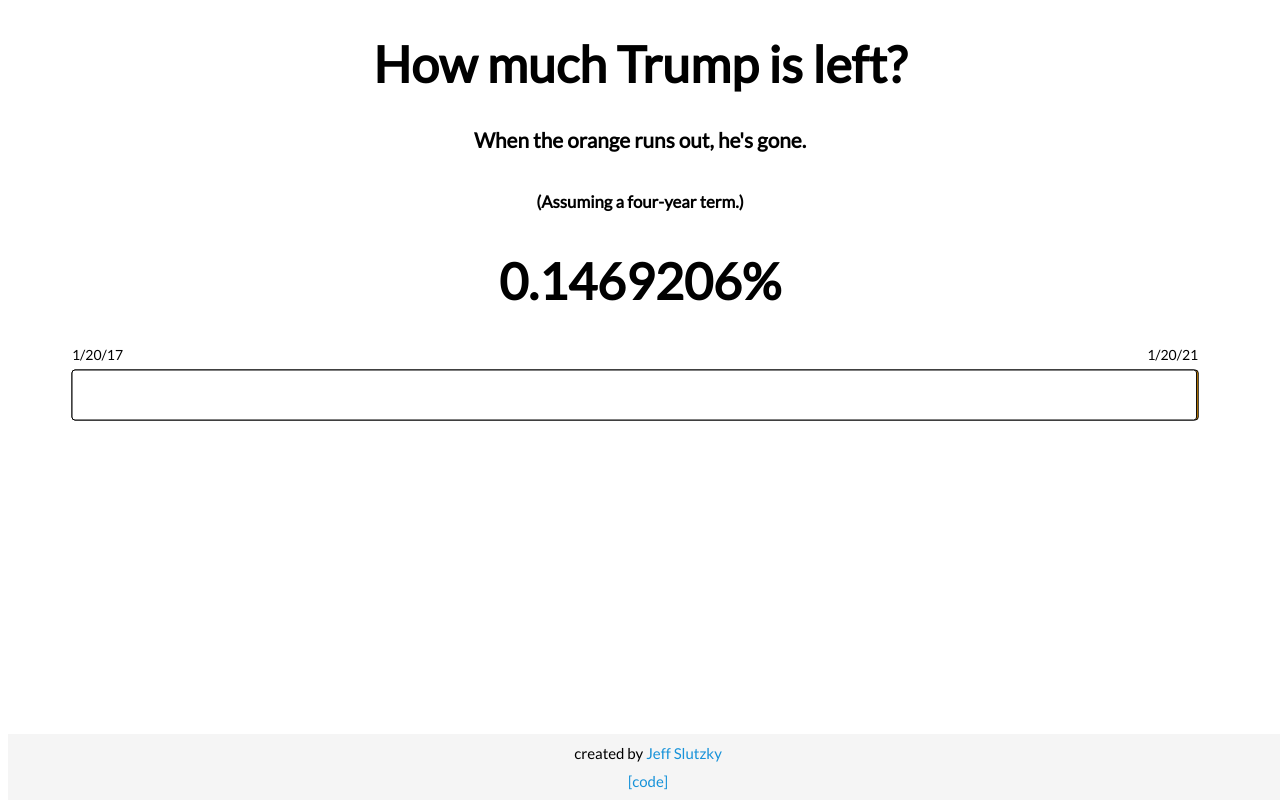
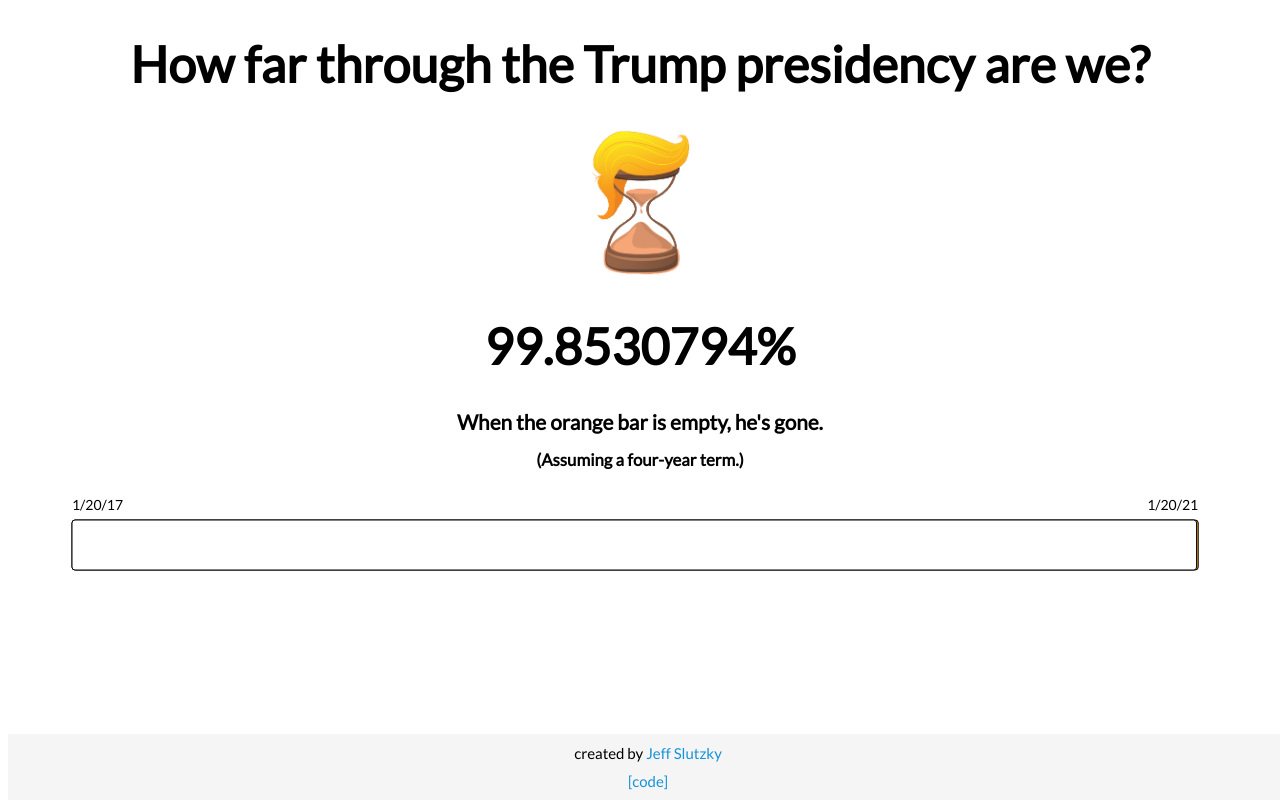
Before and after one commit to jeffslutzky/trump-expiration-date, a plain HTML site: page index.html in a window 1280 px wide. Drawn offline with nearby package versions, Linux system fonts and the light colour scheme.

Commit message:
Adds image, more tweaks

```diff
--- a/app.css
+++ b/app.css
@@ -6,6 +6,15 @@
 svg {
   margin: 0 auto;
   display: block;
+}
+
+h6 {
+  margin-top: -20px;
+  margin-bottom: 25px;
+}
+
+img {
+  height: 150px;
 }
 
 a {
--- a/controller.js
+++ b/controller.js
@@ -5,13 +5,11 @@
 
     var vm = this;
 
+    // change these years before starting!!!!!!!
     var start = new Date("Jan 20 2009 12:00:00").getTime();
-    var end = new Date("Jan 20 2017 12:00:00").getTime();
-    // for testing
-    // var start = Date.now();
-    // var end = Date.now()+10000;
+    var finish = new Date("Jan 20 2017 12:00:00").getTime();
 
-    var total = end - start;
+    var total = finish - start;
 
     var svg = d3.select(".main")
       .append("svg")
@@ -48,26 +46,19 @@
 
     vm.updatePercent = function() {
         var now = Date.now();
-        var date = new Date();
-        var current_month = date.getMonth() + 1;
-        var current_day = date.getDate();
-        var current_year = date.getFullYear().toString().substr(2,2);
-        var fullDate = current_month + "/" + current_day + "/" + current_year
-
         var elapsed = now - start;
-        vm.percent = ((1 - elapsed/total) * 100).toFixed(7);
+        vm.percent = (elapsed/total * 100).toFixed(7);
 
         d3.select(".fill").remove();
         d3.select("g")
           .append("rect")
             .attr("class", "fill")
-            .attr("width", 99-(vm.percent*.99)+"%")
+            .attr("width", (vm.percent*.99)+"%")
             .attr("height", 50)
             .attr("rx", 3)
             .style("stroke", "black")
             .style("stroke-width", 1)
             .style("fill", "white")
-
     };
 
     vm.updatePercent();
--- a/index.html
+++ b/index.html
@@ -13,16 +13,17 @@
   <body ng-controller='HomeController as vm'>
 
     <div class="main">
-      <h1>How much Trump is left?</h1>
-      <h5>When the orange runs out, he's gone.</h5>
+      <h1>How far through the Trump presidency are we?</h1>
+      <img src="images/trump_hourglass.png">
+      <h1 class="ticker">{{ vm.percent }}%</h1>
+      <h5>When the orange bar is empty, he's gone.</h5>
       <h6>(Assuming a four-year term.)</h6>
-      <h1 class="ticker">{{ vm.percent }}%</h1>
     </div>
 
     <footer>
       <div class="container text-center">
         <p class="text-muted">created by <a href="http://jeffslutzky.com">Jeff Slutzky</a></p>
-        <p><a href="https://github.com/jeffslutzky/trump-regress-bar">[code]</a></p>
+        <p><a href="https://github.com/jeffslutzky/trump-expiration-date">[code]</a></p>
       </div>
     </footer>
 
```
Also changed, not shown: images/trump_hourglass.png (added).
